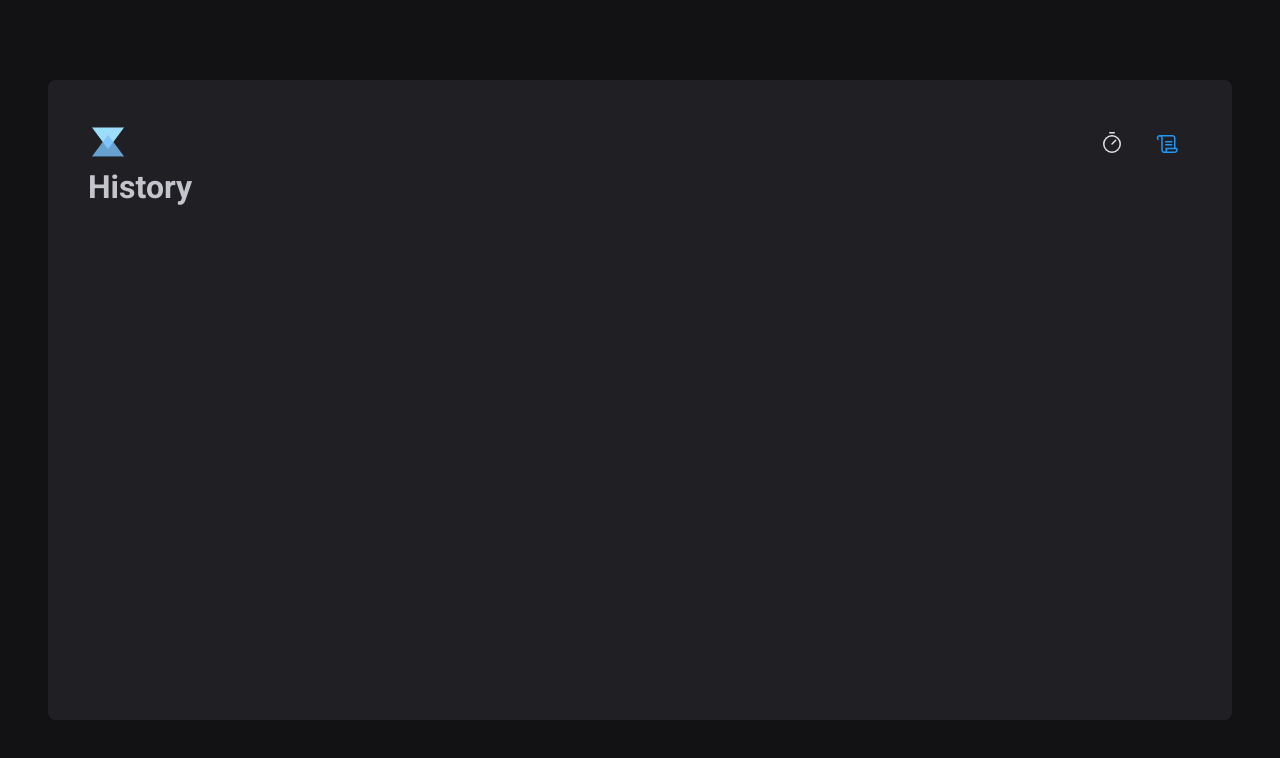
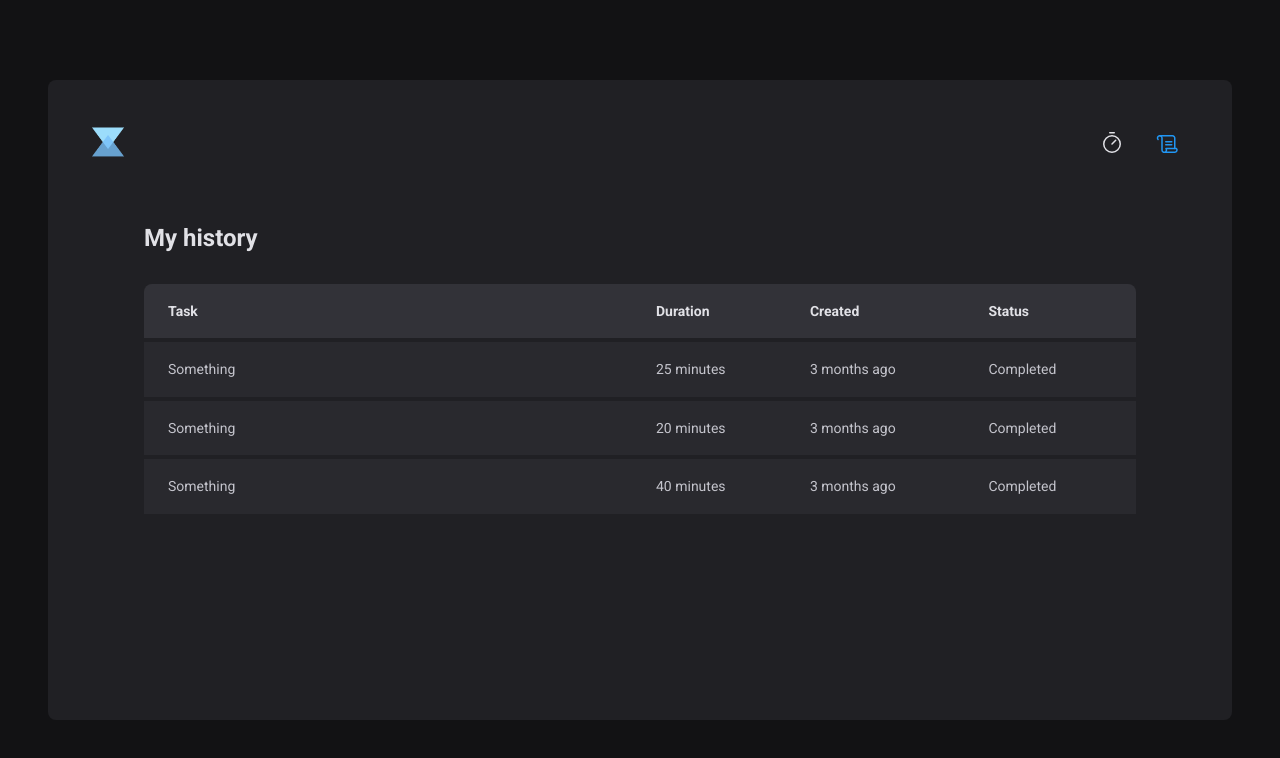
Before and after one commit to GiovanniBot/pomodoro-timer, a React (Vite) app: page /history in a window 1280 px wide. Shown: the top 758 px of the page. Built offline with nearby package versions, Linux system fonts and the light colour scheme.

Commit message:
feat: complete history page

```diff
--- a/src/Router.tsx
+++ b/src/Router.tsx
@@ -1,6 +1,6 @@
 import { Routes, Route } from 'react-router-dom'
 import { Home } from './pages/Home'
-import { History } from './pages/History/History'
+import { History } from './pages/History'
 import { DefaultLayout } from './layouts/DefaultLayout'
 
 export function Router() {
--- a/src/pages/History/History.tsx
+++ /dev/null
@@ -1,3 +0,0 @@
-export function History() {
-  return <h1>History</h1>
-}
--- /dev/null
+++ b/src/pages/History/index.tsx
@@ -0,0 +1,42 @@
+import { HistoryContainer, HistoryList } from './styles'
+
+export function History() {
+  return (
+    <HistoryContainer>
+      <h1>My history</h1>
+
+      <HistoryList>
+        <table>
+          <thead>
+            <tr>
+              <th>Task</th>
+              <th>Duration</th>
+              <th>Created</th>
+              <th>Status</th>
+            </tr>
+          </thead>
+          <tbody>
+            <tr>
+              <td>Something</td>
+              <td>25 minutes</td>
+              <td>3 months ago</td>
+              <td>Completed</td>
+            </tr>
+            <tr>
+              <td>Something</td>
+              <td>20 minutes</td>
+              <td>3 months ago</td>
+              <td>Completed</td>
+            </tr>
+            <tr>
+              <td>Something</td>
+              <td>40 minutes</td>
+              <td>3 months ago</td>
+              <td>Completed</td>
+            </tr>
+          </tbody>
+        </table>
+      </HistoryList>
+    </HistoryContainer>
+  )
+}
--- /dev/null
+++ b/src/pages/History/styles.ts
@@ -0,0 +1,62 @@
+import styled from 'styled-components'
+
+export const HistoryContainer = styled.main`
+  flex: 1;
+  padding: 3.5rem;
+
+  display: flex;
+  flex-direction: column;
+
+  h1 {
+    font-size: 1.5rem;
+    color: ${(props) => props.theme['gray-100']};
+  }
+`
+
+export const HistoryList = styled.div`
+  flex: 1;
+  overflow: auto;
+  margin-top: 2rem;
+
+  table {
+    width: 100%;
+    border-collapse: collapse;
+    min-width: 600px;
+
+    th {
+      background-color: ${(props) => props.theme['gray-600']};
+      padding: 1rem;
+      text-align: left;
+      color: ${(props) => props.theme['gray-100']};
+      font-size: 0.875rem;
+      line-height: 1.6;
+
+      &:first-child {
+        border-top-left-radius: 8px;
+        padding-left: 1.5rem;
+      }
+
+      &:last-child {
+        border-top-right-radius: 8px;
+        padding-right: 1.5rem;
+      }
+    }
+
+    td {
+      background-color: ${(props) => props.theme['gray-700']};
+      border-top: 4px solid ${(props) => props.theme['gray-800']};
+      padding: 1rem;
+      font-size: 0.875rem;
+      line-height: 1.6;
+
+      &:first-child {
+        width: 50%;
+        padding-left: 1.5rem;
+      }
+
+      &:last-child {
+        padding-right: 1.5rem;
+      }
+    }
+  }
+`
```
